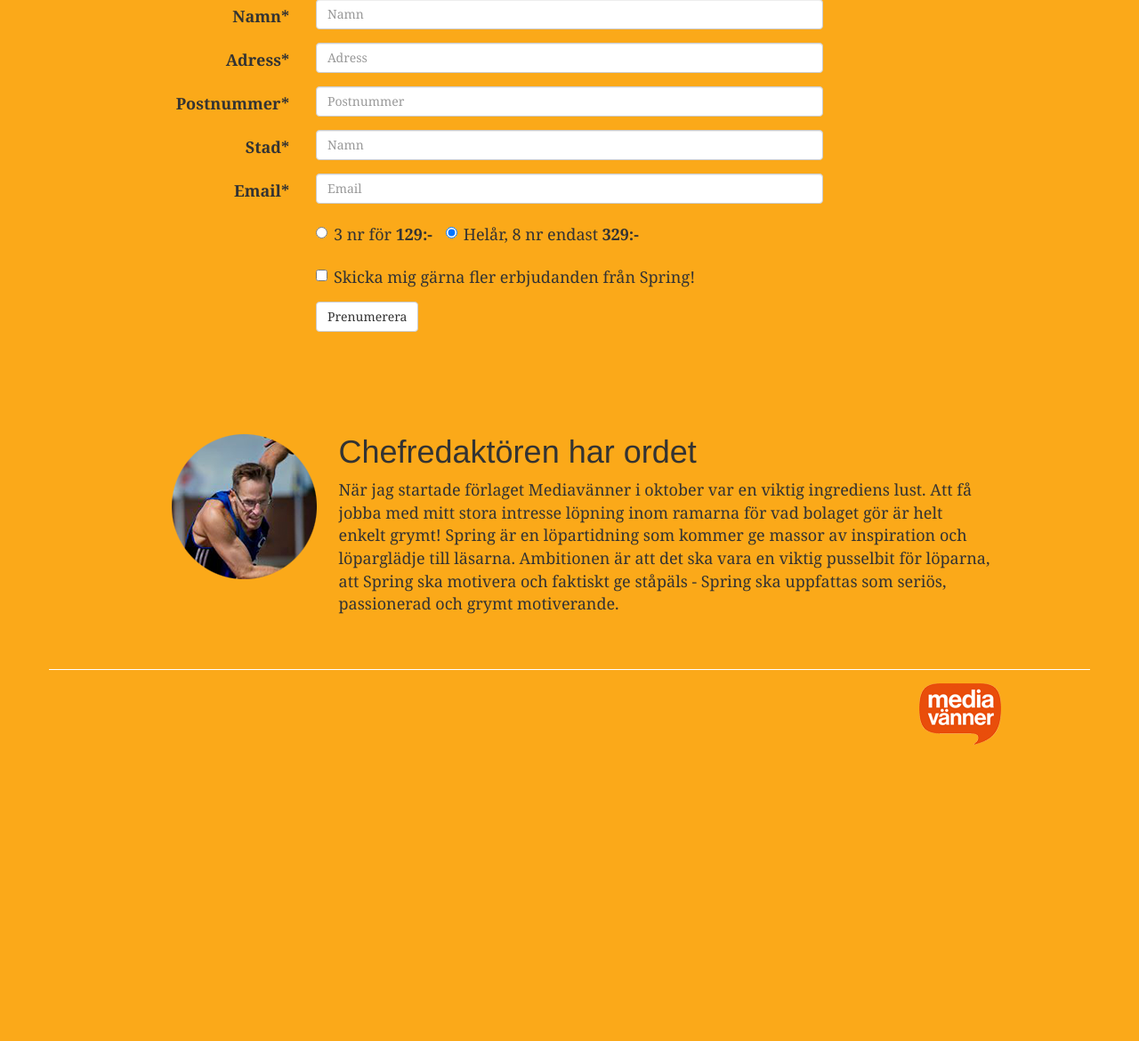
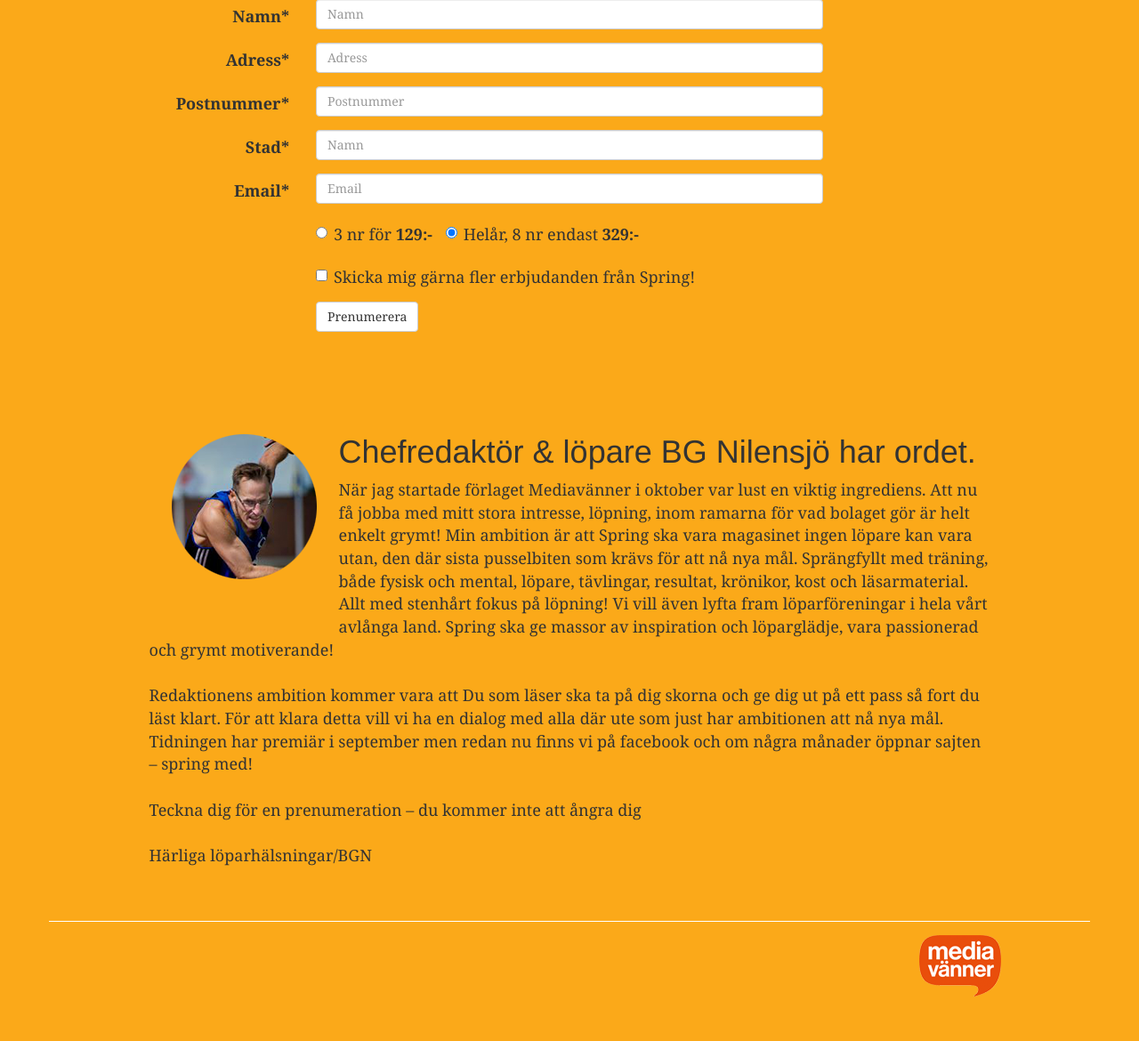
Before and after one commit to krillo/spring_splash, a PHP site: page / in a window 1280 px wide. Shown: the part 924-2094 px from the top of the page at 89% size. Before the commit the page ends 1761 px from the top, so only its background shows below. Run offline with PHP 8.4, Linux system fonts and the light colour scheme; some libraries are stand-ins or nearby versions.

Commit message:
New text

```diff
--- a/index.php
+++ b/index.php
@@ -330,14 +330,21 @@ $startTime = "{$days}:{$hours}:{$minutes}:{$seconds}";
             <img src="./img/bg.png" />
           </div>
           <div id="info-text">
-            <h1>Chefredaktören har ordet</h1>
+            <h1>Chefredaktör & löpare BG Nilensjö har ordet.</h1>
             <p>
-              När jag startade förlaget Mediavänner i oktober var en viktig ingrediens lust.
-              Att få jobba med mitt stora intresse löpning inom ramarna för vad bolaget gör är helt
-              enkelt grymt! Spring är en löpartidning som kommer ge massor av inspiration och löparglädje
-              till läsarna. Ambitionen är att det ska vara en viktig pusselbit för löparna, att Spring
-              ska motivera och faktiskt ge ståpäls - Spring ska uppfattas som seriös, passionerad och
-              grymt motiverande.
+              När jag startade förlaget Mediavänner i oktober var lust en viktig ingrediens. Att nu få jobba med mitt stora intresse, löpning, inom ramarna för vad
+              bolaget gör är helt enkelt grymt! Min ambition är att Spring ska vara magasinet ingen löpare kan vara utan, den där sista pusselbiten som krävs för att
+              nå nya mål. Sprängfyllt med träning, både fysisk och mental, löpare, tävlingar, resultat, krönikor, kost och läsarmaterial. Allt med stenhårt fokus på
+              löpning! Vi vill även lyfta fram löparföreningar i hela vårt avlånga land. Spring ska ge massor av inspiration och löparglädje, vara passionerad och
+              grymt motiverande!<br><br>
+
+              Redaktionens ambition kommer vara att Du som läser ska ta på dig skorna och ge dig ut på ett pass så fort du läst klart. För att klara detta vill vi ha
+              en dialog med alla där ute som just har ambitionen att nå nya mål. Tidningen har premiär i september men redan nu finns vi på facebook och om några
+              månader öppnar sajten – spring med!<br><br>
+
+              Teckna dig för en prenumeration – du kommer inte att ångra dig <br><br>
+
+              Härliga löparhälsningar/BGN
             </p>
           </div>
         </div>
```
